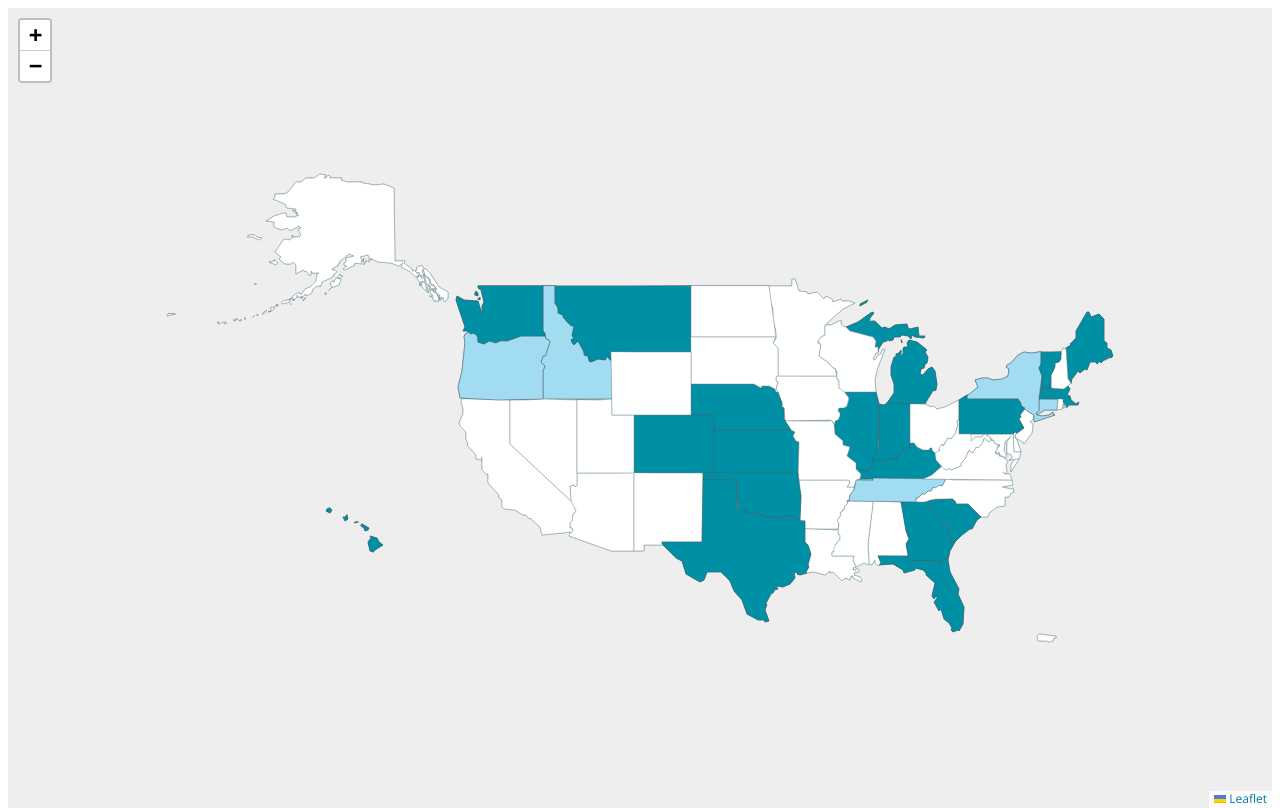
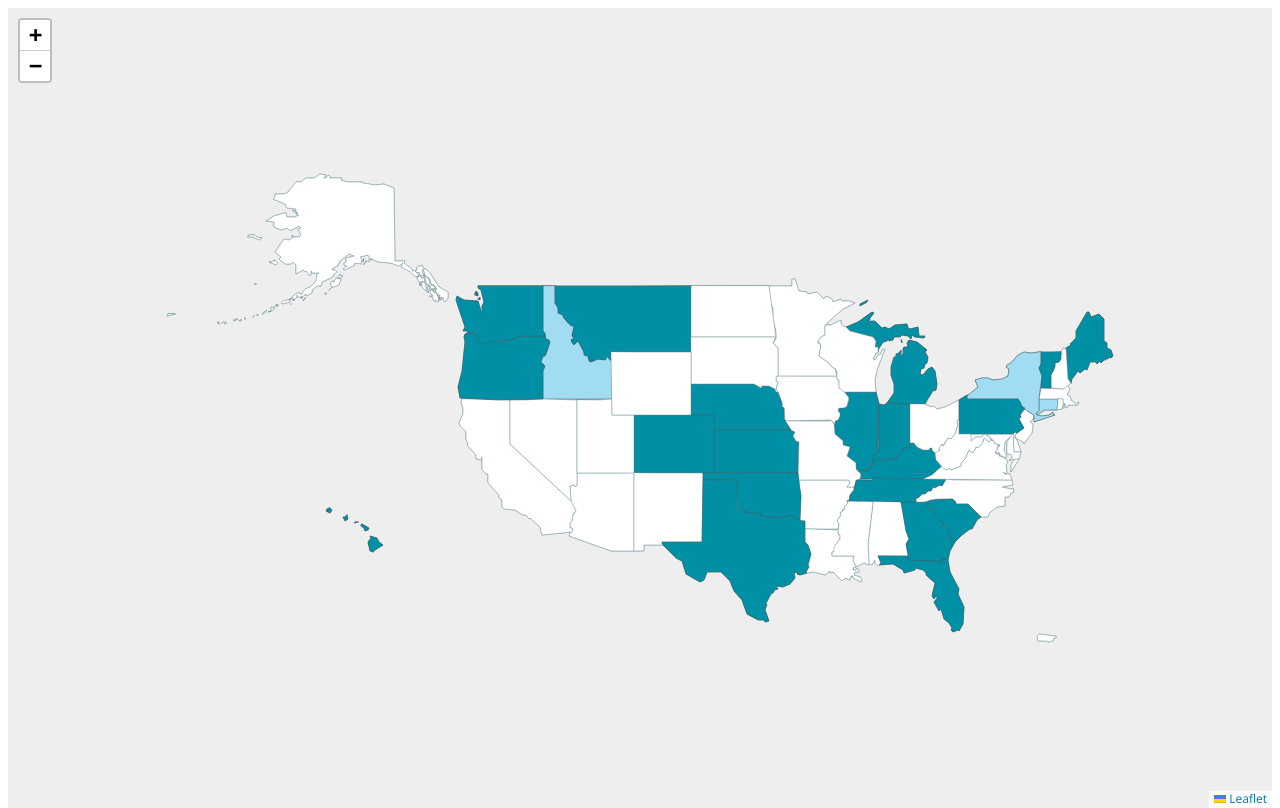
Before and after one commit to jrpepper/diligentia, a plain HTML site: page index.html in a window 1280 px wide. Drawn offline with nearby package versions, Linux system fonts and the light colour scheme.

Commit message:
Updating lists of grey/blue states

```diff
--- a/index.html
+++ b/index.html
@@ -168,9 +168,9 @@
 
 
         //List of states to grey out
-        statesList = ["Alabama","Alaska","Arizona","Arkansas","California","Delaware","Iowa","Louisiana","Maryland","Minnesota","Mississippi","Missouri","Nevada","New Hampshire","New Jersey","New Mexico","North Carolina","North Dakota","Ohio","Rhode Island","South Dakota","Utah","Virginia","West Virginia","District of Columbia","Wisconsin","Wyoming","Puerto Rico"];
+        statesList = ["Alabama","Alaska","Arizona","Arkansas","California","Delaware","Iowa","Louisiana","Maryland","Massachusetts","Minnesota","Mississippi","Missouri","Nevada","New Hampshire","New Jersey","New Mexico","North Carolina","North Dakota","Ohio","Rhode Island","South Dakota","Utah","Virginia","West Virginia","District of Columbia","Wisconsin","Wyoming","Puerto Rico"];
 
-        statesOffline = ["Connecticut", "Idaho", "Illlinois", "New York", "Okalahoma", "Oregon", "Tennessee"]
+        statesOffline = ["Connecticut", "Idaho", "Illlinois", "New York", "Okalahoma"];
 
 
         //code for changing the style of the polgons showing US states
```
